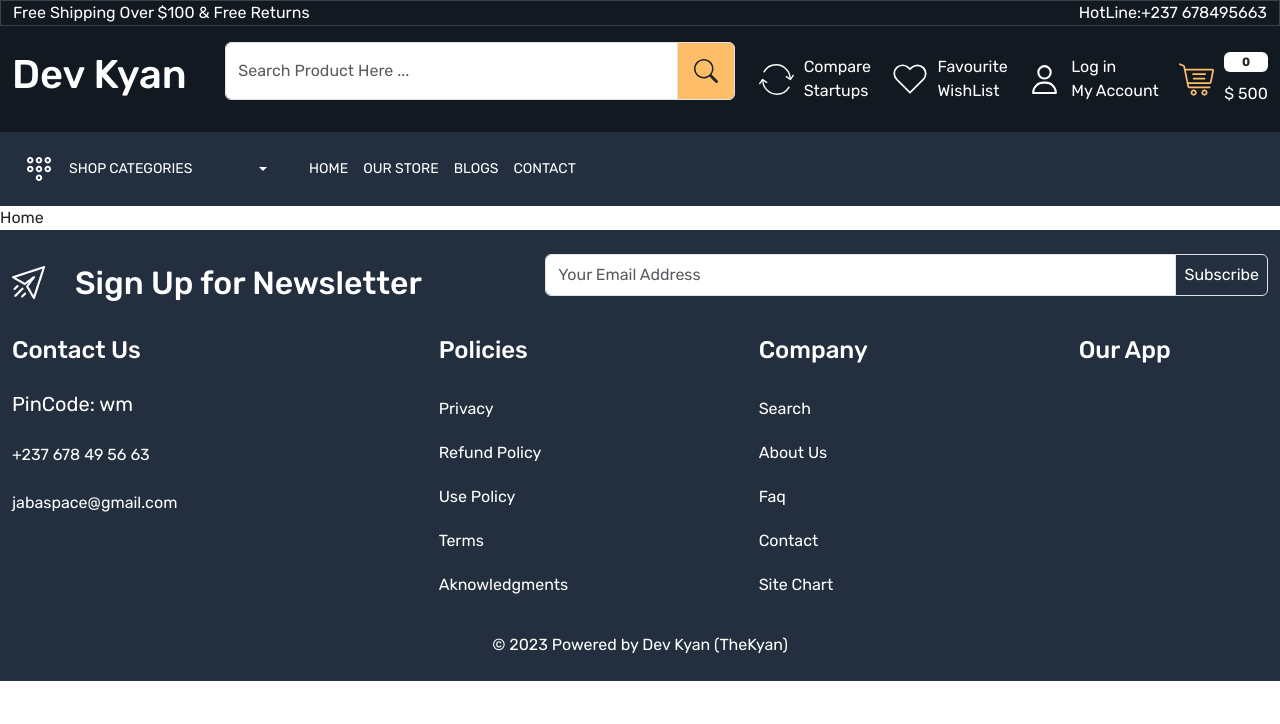
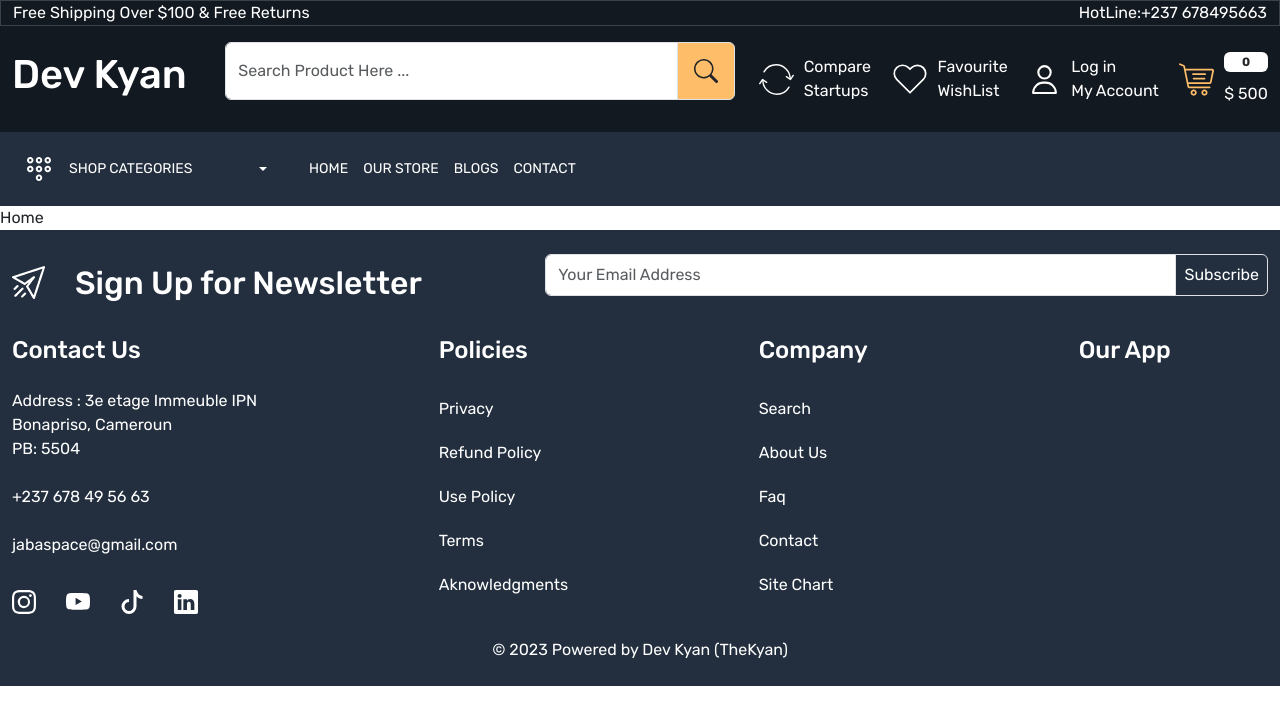
Before and after one commit to Ken-Andre/MICMARKET-FRONT, a React (Create React App) app: page / in a window 1280 px wide. Shown: the top 724 px of the page. Built offline with nearby package versions, Linux system fonts and the light colour scheme.

Commit message:
Header and footer components end #22523

```diff
--- a/src/components/Footer.js
+++ b/src/components/Footer.js
@@ -1,6 +1,6 @@
 import React from 'react'
 import { Link } from 'react-router-dom'
-
+import { BsLinkedin, BsTiktok, BsYoutube, BsInstagram } from "react-icons/bs";
 const Footer = () => {
   return (
     <>
@@ -36,15 +36,30 @@ const Footer = () => {
             <div className='col-4'>
               <h4 className='text-white mb-4'>Contact Us</h4>
               <div>
-                <address className='text-white fs-5'>
-                  PinCode: wm
+                <address className='text-white fs-6'>
+                  Address : 3e etage Immeuble IPN  <br /> Bonapriso, Cameroun <br />
+                  PB: 5504
                 </address>
-                <a href='tel: +237 678495663' className='mt-4 d-block mb-2 text-white'>
+                <a href='tel: +237 678495663' className='mt-4 d-block mb-1 text-white'>
                   +237 678 49 56 63
                 </a>
-                <a href='mailto: jabaspace@gmail.com' className='mt-4 d-block mb-2 text-white'>
+                <a href='mailto: jabaspace@gmail.com' className='mt-4 d-block mb-0 text-white'>
                   jabaspace@gmail.com
                 </a>
+                <div className=' d-flex align-items-center gap-30 mt-4'>
+                  <a href='' className="mt-2 d-block mb-0 text-white">
+                    <BsInstagram className='fs-4' />
+                  </a>
+                  <a href='' className="mt-2 d-block mb-0 text-white">
+                    <BsYoutube className='fs-4' />
+                  </a>
+                  <a href='' className="mt-2 d-block mb-0 text-white">
+                    <BsTiktok className='fs-4' />
+                  </a>
+                  <a href='' className="mt-2 d-block mb-0 text-white">
+                    <BsLinkedin className='fs-4' />
+                  </a>
+                </div>
               </div>
             </div>
             <div className='col-3'>
```
